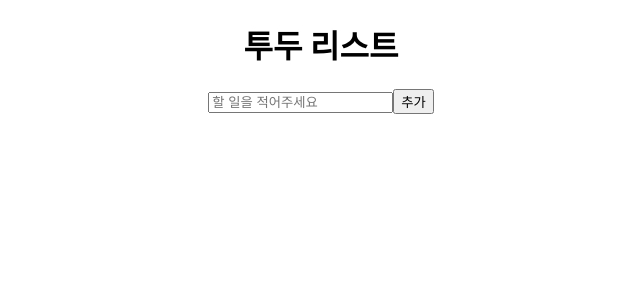
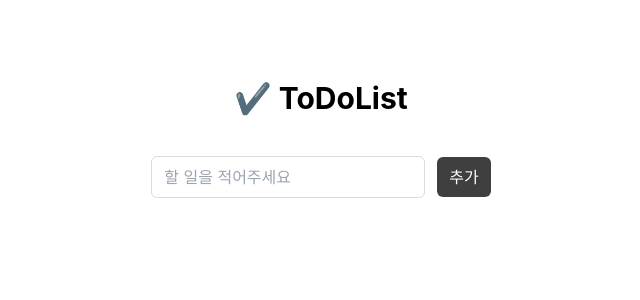
Before and after one commit to khskys0805/todolist, a React (Create React App) app: page / in a window 1280 px wide. Shown: the top 300 px of the page, without its empty margins (319-959 px from the left). Built offline with nearby package versions, Linux system fonts and the light colour scheme.

Commit message:
feat: tailwindcss 도입 및 홈 화면 기본 스타일 적용

```diff
--- /dev/null
+++ b/postcss.config.js
@@ -0,0 +1,6 @@
+module.exports = {
+  plugins: {
+    tailwindcss: {},
+    autoprefixer: {},
+  },
+}
--- a/src/App.css
+++ b/src/App.css
@@ -1,3 +1,7 @@
+@tailwind base;
+@tailwind components;
+@tailwind utilities;
+
 .App {
 	text-align: center;
 }
--- a/src/pages/Home.tsx
+++ b/src/pages/Home.tsx
@@ -1,19 +1,42 @@
 import { useState } from "react";
+import { useTodoStore } from "../store/zustand/todoStore";
+import TodoItem from "../components/TodoItem";
 
 const Home = () => {
 	const [input, setInput] = useState("");
+	const { todos, addTodo, toggleTodo, removeTodo } = useTodoStore();
 
+	const handleAdd = () => {
+		if (input.trim() === "") return;
+		addTodo(input);
+		setInput("");
+	};
 	return (
-		<div>
-			<h1>투두 리스트</h1>
+		<div className="mt-20">
+			<h1 className="text-3xl font-bold mb-10">✔️ ToDoList</h1>
 			<input
 				value={input}
 				onChange={(e) => setInput(e.target.value)}
 				placeholder="할 일을 적어주세요"
+				className="px-3 py-2 outline-none rounded-md border border-[#dbdbdb] w-100 mr-3"
 			/>
-			<button>추가</button>
+			<button
+				onClick={handleAdd}
+				className="bg-[#3f3f3f] text-white px-3 py-2 rounded-md"
+			>
+				추가
+			</button>
 
-			<ul></ul>
+			<ul>
+				{todos.map((todo) => (
+					<TodoItem
+						key={todo.id}
+						todo={todo}
+						onToggle={() => toggleTodo(todo.id)}
+						onRemove={() => removeTodo(todo.id)}
+					/>
+				))}
+			</ul>
 		</div>
 	);
 };
--- /dev/null
+++ b/tailwind.config.js
@@ -0,0 +1,8 @@
+/** @type {import('tailwindcss').Config} */
+module.exports = {
+	content: ["./src/**/*.{js,ts,jsx,tsx}"],
+	theme: {
+		extend: {},
+	},
+	plugins: [],
+};
```
Also changed, not shown: package.json (+7 -4 lines), 1 other file (tests, documents, lock files or other folders). Lines whose indentation alone changed are shown as unchanged.
